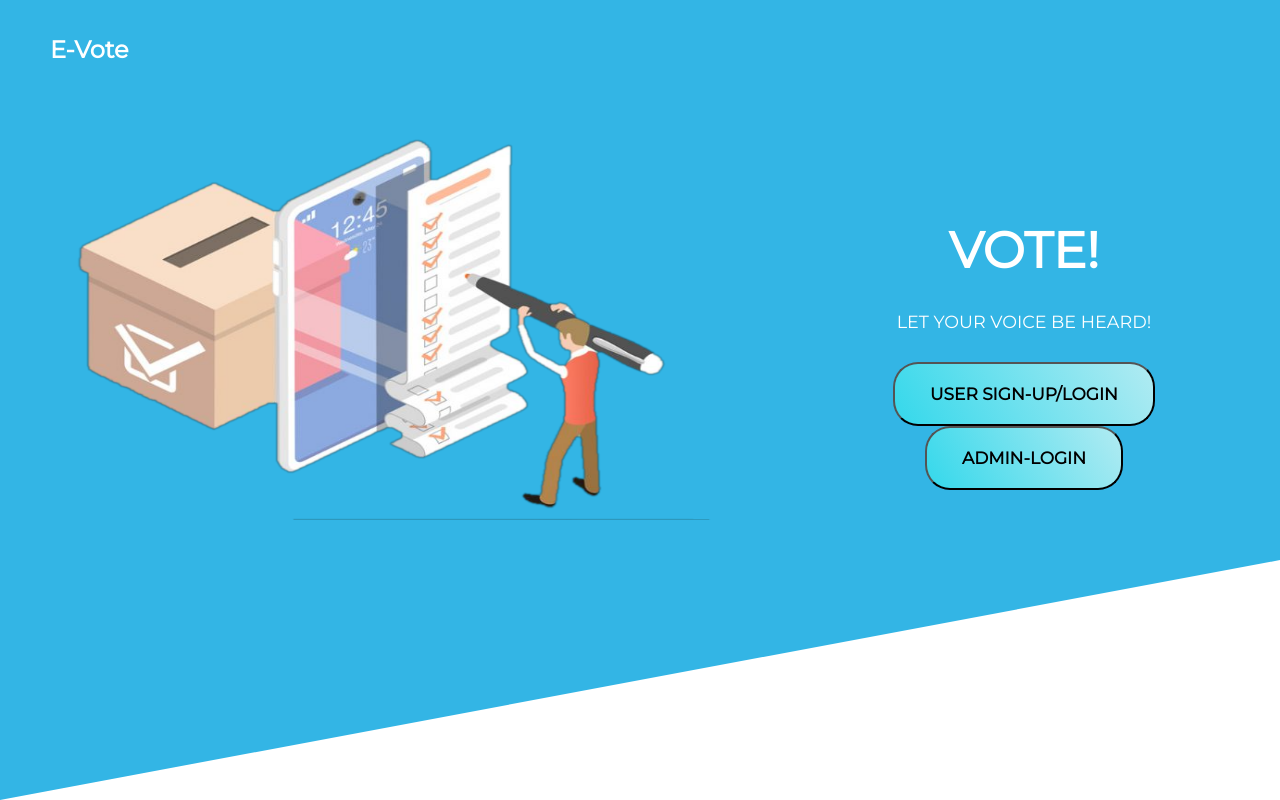
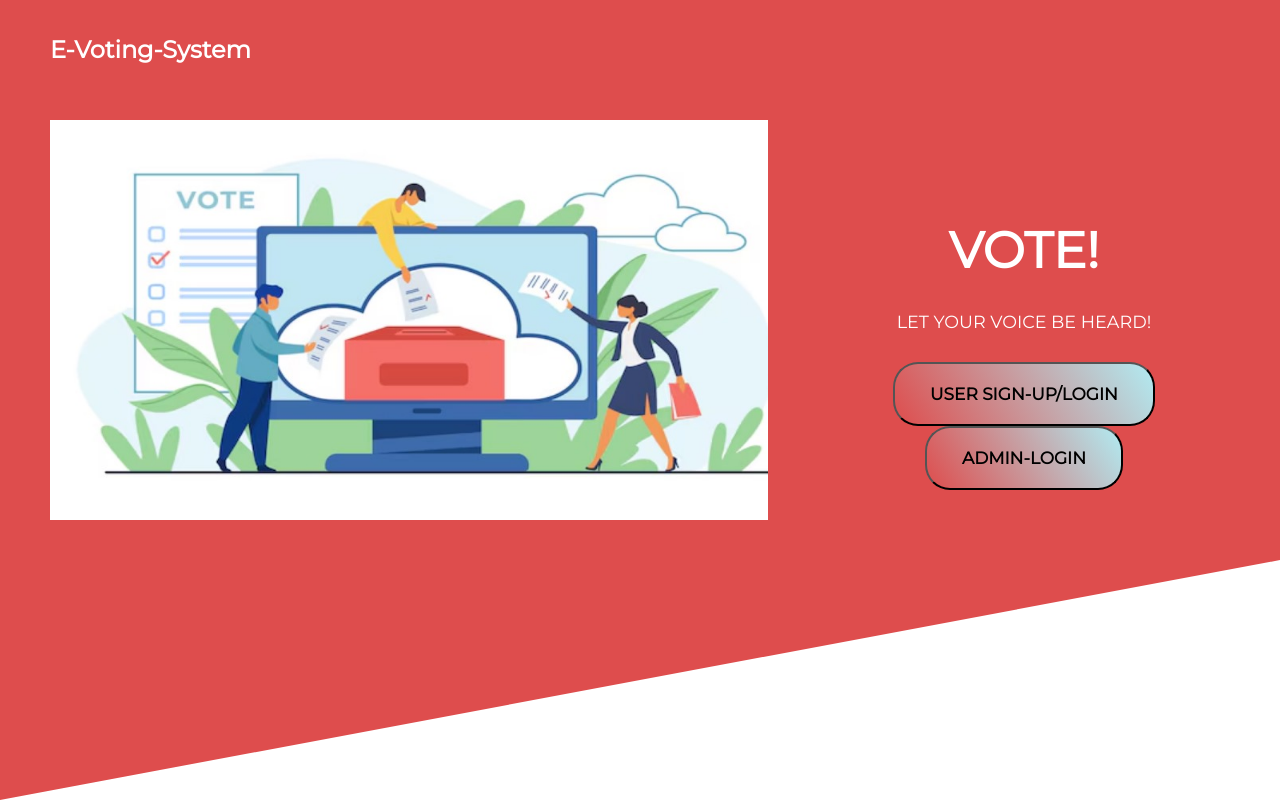
Before and after one commit to CodeX-SIT/BitBlitz-Level-2, a PHP site: page / in a window 1280 px wide. Run offline with PHP 8.4, Linux system fonts and the light colour scheme.

Commit message:
commit 5

```diff
--- a/src/css/adminstyle.css
+++ b/src/css/adminstyle.css
@@ -2,7 +2,7 @@
 body{
 	margin: 0;
 	padding: 0;
-	background: radial-gradient(#f3f1f3,#9fc7e2,#50afe6);
+	background: radial-gradient(#f3f1f3,#cf6565,#de4d4d);
 	height: 100vh;
 	overflow: hidden;
 	font-family: 'Noto Sans TC', sans-serif;
@@ -18,7 +18,7 @@ body{
 	font-weight: bold;
 	color: white;
 	padding: 25px 0 30px 25px;
-	background: #34d8eb;
+	background: #de4d4d;
 	border-bottom: 1px solid  #f2f4f7;
 	border-radius: 5px 5px 0 0;
 }
@@ -65,7 +65,7 @@ form input[type="submit"]{
 	background: #34d8eb;
 }
 form input[type="submit"]:hover{
-	background:  #2890e6;
+	background:  #de4d4d;
 	transition: .5s;
 }
 form a{
--- a/src/css/index.css
+++ b/src/css/index.css
@@ -6,8 +6,8 @@
 .site-header {
     width: 100%;
     height: 100vh;
-    background: #33b5e5;
-    background: linear-gradient(57deg, #34d8eb );
+    background: #de4d4d;
+    background: linear-gradient(57deg, #de4d4d );
     clip-path: polygon(0% 0%, 100% 0%, 100% 70%, 0% 100%);
 
 }
@@ -15,7 +15,7 @@
 
 nav{
     width: 100%; height: 100px;
-    background: linear-gradient(57deg , #34d8eb);
+    background: linear-gradient(57deg , #de4d4d);
 
     display: flex; color: white;
 
@@ -73,7 +73,7 @@ section{ display: flex;  }
     font-weight: 600;
     color: black;
     text-transform: uppercase;
-    background: linear-gradient(57deg,#34d8eb , #b1ebf2);
+    background: linear-gradient(57deg,#de4d4d , #b1ebf2);
     border-radius: 25px;
     padding: 20px 35px ;
 
@@ -82,5 +82,5 @@ section{ display: flex;  }
 
 
 .rightside button:hover{
-      background: linear-gradient(57deg,#8cc2ed,#46a5f2, );
+      background: linear-gradient(57deg,#de4d4d,#46a5f2, );
 }
--- a/src/css/registration_from.css
+++ b/src/css/registration_from.css
@@ -128,13 +128,13 @@ form.sign-in-form {
 }
 
 .social-icon:hover {
-  color: #34d8eb;
+  color: #de4d4d;
   border-color: #4481eb;
 }
 
 .btn {
   width: 150px;
-  background-color: #34d8eb;
+  background-color: #de4d4d;
   border: none;
   outline: none;
   height: 49px;
@@ -168,7 +168,7 @@ form.sign-in-form {
   top: -10%;
   right: 48%;
   transform: translateY(-50%);
-  background-image: linear-gradient(-45deg,#34d8eb  0%, #96eef8 100%);
+  background-image: linear-gradient(-45deg,#de4d4d  0%, #de4d4d 100%);
   transition: 1.8s ease-in-out;
   border-radius: 50%;
   z-index: 6;
--- a/src/css/user_dashboard.css
+++ b/src/css/user_dashboard.css
@@ -9,7 +9,7 @@ body{
     z-index: 1;
     top: 0;
     left: 0;
-    background-color: #46a5f2;
+    background-color: #de4d4d;
     overflow-x: hidden;
     padding-top: 20px;
     /* border: black;
@@ -96,7 +96,7 @@ h3 {
 }
 
 .btn{
-    background-color: #46a5f2 !important;
+    background-color: #de4d4d !important;
     color: white;
 
 }
--- a/src/index.html
+++ b/src/index.html
@@ -9,7 +9,7 @@
     <header class="site-header clearfix">
         <nav>
             <div class="logo">
-                <h1>E-Vote</h1>
+                <h1>E-Voting-System</h1>
 
             </div>
 
@@ -17,6 +17,7 @@
         <section>
             <div class="leftside">
                 <img src="img/home_page.png">
+
             </div>
             <div class="rightside">
                 <h1>VOTE!</h1>
```
Also changed, not shown: src/img/1.jpeg (renamed from src/img/WhatsApp Image 2021-04-16 at 8.42.35 PM.jpeg), src/img/WhatsApp Image 2021-04-16 at 8.42.39 PM.jpeg (deleted), src/img/WhatsApp Image 2021-04-16 at 8.42.40 PM.jpeg (deleted), src/img/WhatsApp Image 2021-04-16 at 8.42.41 PM.jpeg (deleted), src/img/home_page.png, 1 other file.
